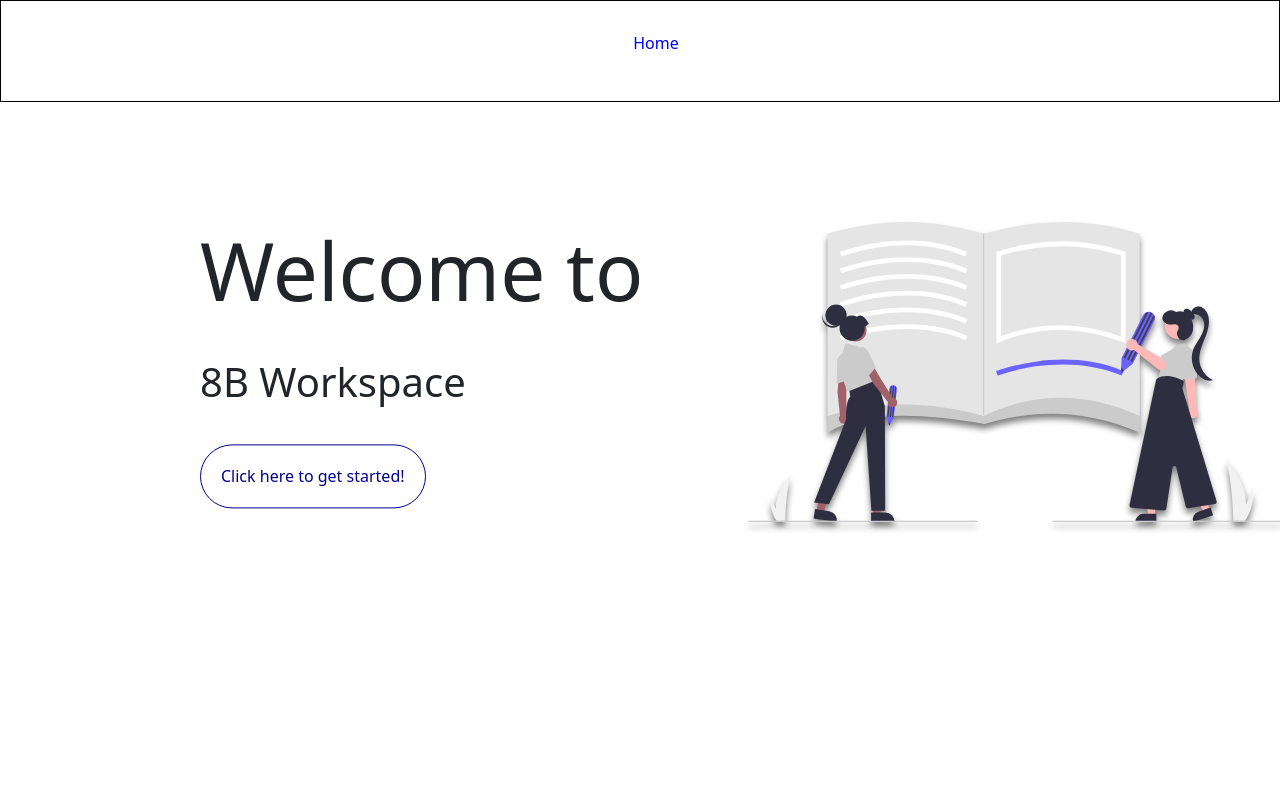
After one commit to EZ-ui/8B-Workspace, a PHP site: page /index.html in a window 1280 px wide. The commit adds this page. Shown: the top 787 px of the page. Run offline with PHP 8.4, Linux system fonts and the light colour scheme.

Commit message:
Add files via upload

```diff
--- /dev/null
+++ b/html.css
@@ -0,0 +1,115 @@
+* {
+    margin: 0;
+    padding: 0;
+    box-sizing: border-box;
+}
+nav {
+    display: flex;
+    width: 100%;
+    justify-content: center;
+    border: 1px solid black;
+}
+nav ul {
+    list-style-type: none;
+}
+nav ul li {
+    padding: 30px 20px;
+    transition: 0.8s;
+}
+nav ul li a {
+    text-decoration: none;
+    padding: 10px 20px;
+    color:blue;
+    transition: 0.3s ease-in-out;
+}
+nav ul li a:hover {
+    color: white;
+    background-color: darkblue;
+    font-size: 20px;
+}
+.carousel-item {
+    height:400px;
+
+}
+.img {
+    display: flex;
+    height: 270px;
+}
+.img img {
+    display: flex;
+    height: 300px;
+    transform: translate(140%,40%);
+    animation: cool 1s ease;
+    filter: drop-shadow(0px 5px 3px gray);
+}
+@keyframes cool {
+    0% {
+        opacity:0;
+        transform: translate(90%,40%);
+    }
+    100% {
+        opacity: 1;
+        transform: translate(140%,40%);
+    }
+}
+.text {
+    padding: 100px 200px;
+    width: 70%;
+    transform:translateY(-60%);
+}
+.text h1 {
+    font-size: 80px;
+    display: flex;
+}
+.text h3 {
+    margin-top: 40px;
+    font-size: 40px;
+}
+.text a {
+    text-decoration: none;
+    color: darkblue;
+    padding: 20px 20px;
+    transition: 0.5s ease-in-out;
+    border: 1px solid darkblue;
+    border-radius: 100px;
+    position: relative;
+    top: 50px;
+}
+.text a:hover {
+    color: white;
+    background-color: darkblue;
+}
+h4 {
+    color: white;
+}
+
+@media screen and (max-width:1024px) {
+    .text h1 {
+        font-size: 30px;
+    }
+    .text h3 {
+        font-size: 25px;
+    }
+    .text {
+        padding: 20px 10px;
+        display: column;
+        position:relative;
+        bottom: 100px;
+        left:100px;
+
+    }
+    .text a {
+        position: relative;
+        right: 25px;
+    }
+    nav {
+        border: none;
+
+    }
+    .img img {
+        height: 40%;
+        position: relative;
+        top: 300px;
+        right:170px;
+    }
+}
--- /dev/null
+++ b/index.html
@@ -0,0 +1,30 @@
+<!DOCTYPE html>
+<html lang="en">
+<head>
+    <meta charset="UTF-8">
+    <meta http-equiv="X-UA-Compatible" content="IE=edge">
+    <meta name="viewport" content="width=device-width, initial-scale=1.0">
+    <title>8B Workspace</title>
+    <link rel="stylesheet" href="html.css">
+    <link href="https://cdn.jsdelivr.net/npm/bootstrap@5.0.0-beta3/dist/css/bootstrap.min.css" rel="stylesheet" integrity="sha384-eOJMYsd53ii+scO/bJGFsiCZc+5NDVN2yr8+0RDqr0Ql0h+rP48ckxlpbzKgwra6" crossorigin="anonymous">
+</head>
+<body>
+    <nav>
+        <ul>
+            <li><a href="index.html">Home</a></li>
+        </ul>
+    </nav>
+    <!--View-Content-->
+
+    <div class="first-view">
+        <div class="img">
+    <img src="./undraw_Notebook_re_id0r.svg" alt="writing">
+</div>
+        <div class="text">
+        <h1>Welcome to</h1>
+        <h3>8B Workspace</h3>
+        <a href="upload.php"> Click here to get started!</a>
+    </div>
+</div>
+</body>
+</html>
```
Also changed, not shown: database.sql (added, +72 -0 lines), download.php (added, +21 -0 lines), style.css (added, +144 -0 lines), upload.php (+74 -19 lines), undraw_Notebook_re_id0r.svg (added).
